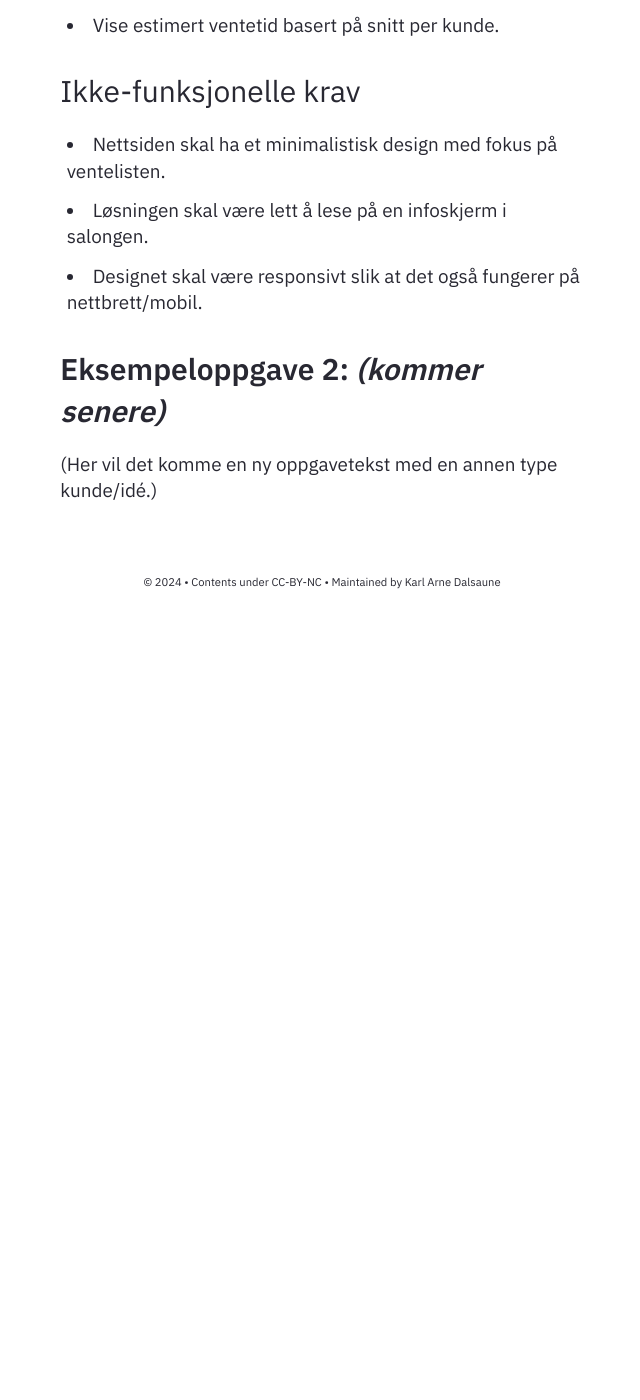
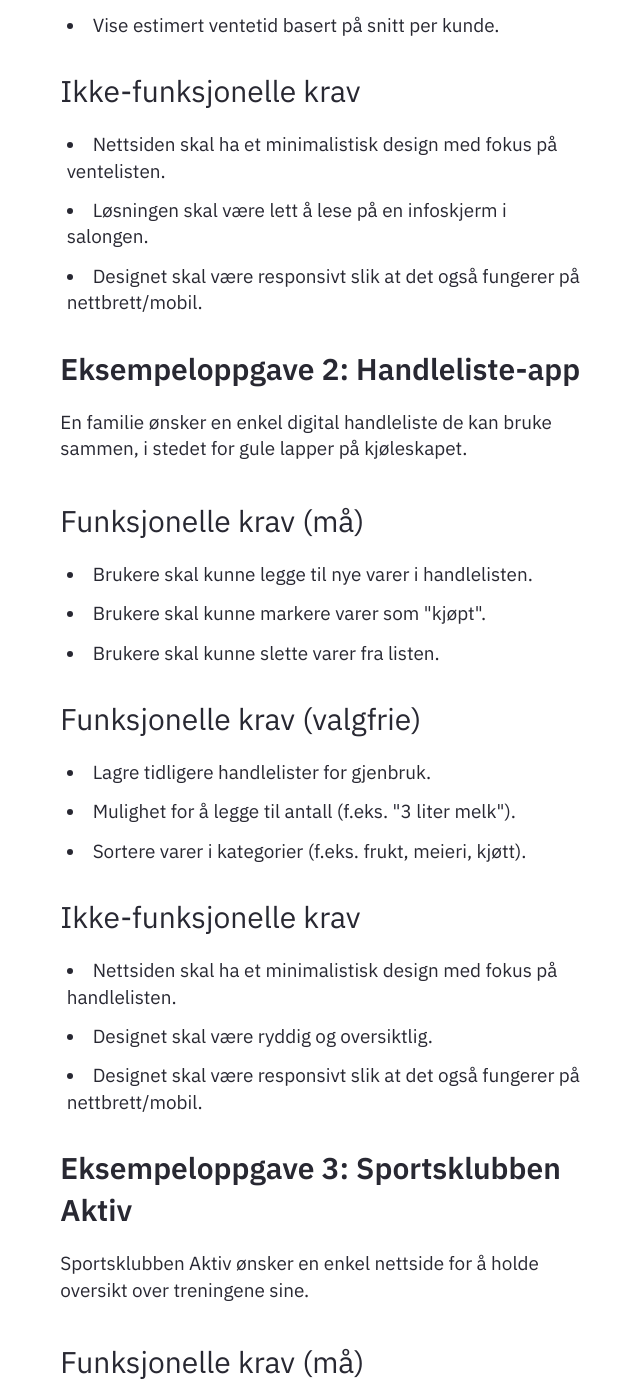
Before and after one commit to Cha-IM/cha-im.github.io, a Jekyll site: the page built from _notes/Public/Utvikling/JavaScript/Oppgaver/Selvvalgt prosjektoppgave med HTML, CSS og JavaScript (Vanilla).md, in a window 1280 px wide and 1400 px high, scrolled down 2456 px. Shown: the whole window, without its empty margins (318-958 px from the left). Built offline with Jekyll 4.4.1, drawn with Linux system fonts in a browser that asks for light colours; before the commit the page ends 3086 px from its top, so only the background shows below that; some of the changed text lies outside the part shown.

Commit message:
TRFK-811339 2025-9-16:11:30:38

```diff
--- a/_notes/Public/Utvikling/JavaScript/Oppgaver/Selvvalgt prosjektoppgave med HTML, CSS og JavaScript (Vanilla).md
+++ b/_notes/Public/Utvikling/JavaScript/Oppgaver/Selvvalgt prosjektoppgave med HTML, CSS og JavaScript (Vanilla).md
@@ -67,6 +67,47 @@ De har et drop-in-system og ønsker en digital løsning for å holde oversikt ov
 - Designet skal være responsivt slik at det også fungerer på nettbrett/mobil.
 
 
-## Eksempeloppgave 2: _(kommer senere)_
+## Eksempeloppgave 2: Handleliste-app
 
-(Her vil det komme en ny oppgavetekst med en annen type kunde/idé.)
+En familie ønsker en enkel digital handleliste de kan bruke sammen, i stedet for gule lapper på kjøleskapet.
+
+### Funksjonelle krav (må)
+
+- Brukere skal kunne legge til nye varer i handlelisten.
+- Brukere skal kunne markere varer som "kjøpt".
+- Brukere skal kunne slette varer fra listen.
+
+### Funksjonelle krav (valgfrie)
+
+- Lagre tidligere handlelister for gjenbruk.
+- Mulighet for å legge til antall (f.eks. "3 liter melk").
+- Sortere varer i kategorier (f.eks. frukt, meieri, kjøtt).
+
+### Ikke-funksjonelle krav
+
+- Nettsiden skal ha et minimalistisk design med fokus på handlelisten.
+- Designet skal være ryddig og oversiktlig.
+- Designet skal være responsivt slik at det også fungerer på nettbrett/mobil.
+
+
+## Eksempeloppgave 3: Sportsklubben Aktiv
+
+Sportsklubben Aktiv ønsker en enkel nettside for å holde oversikt over treningene sine.
+
+### Funksjonelle krav (må)
+
+- Brukeren skal kunne legge inn treninger (dato, klokkeslett, sted).
+- Brukeren skal kunne slette treninger som ikke gjelder lenger.
+- Nettsiden skal vise en liste over kommende treninger.
+
+### Funksjonelle krav (valgfrie)
+
+- Mulighet for å redigere en trening (endre klokkeslett, sted, osv.).
+- Vise tidligere treninger.
+- Mulighet til å legge inn kamper (og filtrere på fremtidige kamper og treninger).
+
+### Ikke-funksjonelle krav
+
+- Nettsiden skal ha et minimalistisk design med fokus på treningene.
+- Designet skal være ryddig og oversiktlig.
+- Designet skal være responsivt slik at det også fungerer på nettbrett/mobil.
```
Also changed, not shown: .obsidian/workspace.json.
